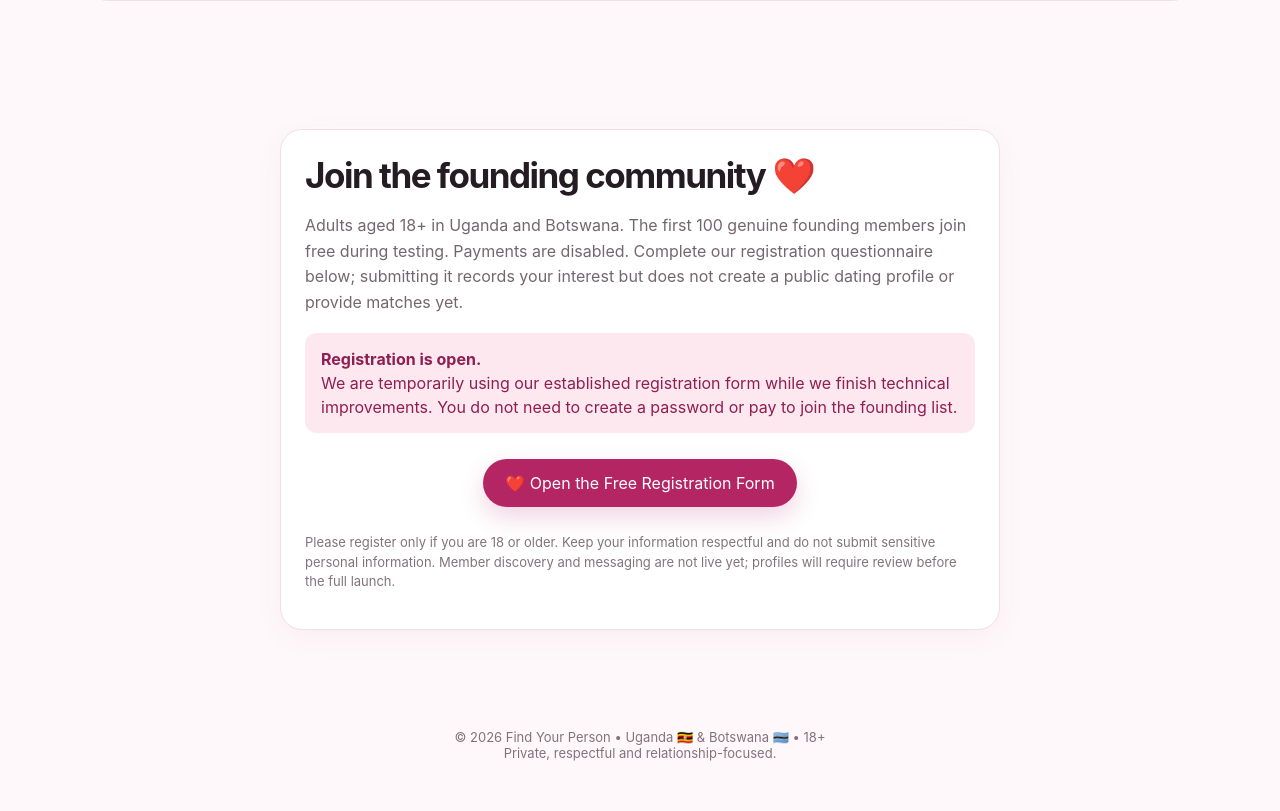
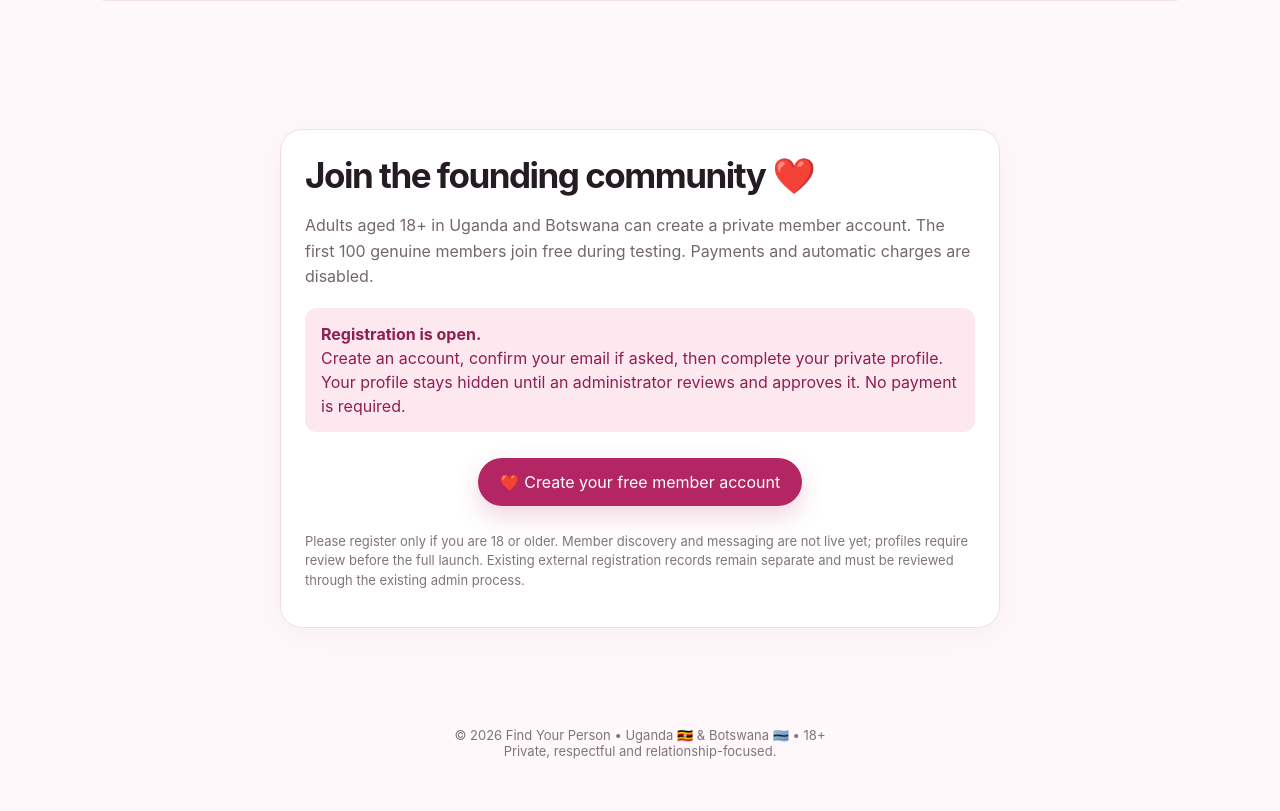
Before and after one commit to pikeinsightsug-pgn/dating-platform, a plain HTML site: page index.html in a window 1280 px wide. Shown: the part 2327-3138 px from the top of the page. Drawn offline with Linux system fonts and the light colour scheme.

Commit message:
Route homepage registration to Supabase member accounts

```diff
--- a/index.html
+++ b/index.html
@@ -73,13 +73,13 @@
 <section class="section wrap" id="register">
   <div class="panel" style="max-width:720px;margin:auto;text-align:center">
     <h2 style="text-align:left">Join the founding community ❤️</h2>
-    <p style="color:#75666e;line-height:1.6;text-align:left">Adults aged 18+ in Uganda and Botswana. The first 100 genuine founding members join free during testing. Payments are disabled. Complete our registration questionnaire below; submitting it records your interest but does not create a public dating profile or provide matches yet.</p>
+    <p style="color:#75666e;line-height:1.6;text-align:left">Adults aged 18+ in Uganda and Botswana can create a private member account. The first 100 genuine members join free during testing. Payments and automatic charges are disabled.</p>
     <div style="background:#fde8f0;color:#8f1e51;padding:14px 16px;border-radius:12px;line-height:1.5;text-align:left;margin:18px 0">
       <strong>Registration is open.</strong><br>
-      We are temporarily using our established registration form while we finish technical improvements. You do not need to create a password or pay to join the founding list.
+      Create an account, confirm your email if asked, then complete your private profile. Your profile stays hidden until an administrator reviews and approves it. No payment is required.
     </div>
-    <a class="btn primary" style="margin:8px auto" href="https://forms.gle/SQMn7KmatDnh814fA" target="_blank" rel="noopener noreferrer">❤️ Open the Free Registration Form</a>
-    <p style="font-size:13px;color:#82737b;line-height:1.5;text-align:left;margin-top:18px">Please register only if you are 18 or older. Keep your information respectful and do not submit sensitive personal information. Member discovery and messaging are not live yet; profiles will require review before the full launch.</p>
+    <a class="btn primary" style="margin:8px auto" href="account.html">❤️ Create your free member account</a>
+    <p style="font-size:13px;color:#82737b;line-height:1.5;text-align:left;margin-top:18px">Please register only if you are 18 or older. Member discovery and messaging are not live yet; profiles require review before the full launch. Existing external registration records remain separate and must be reviewed through the existing admin process.</p>
   </div>
 </section>
 
```
